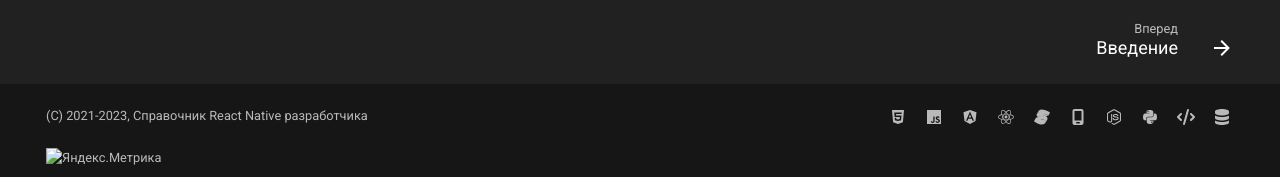
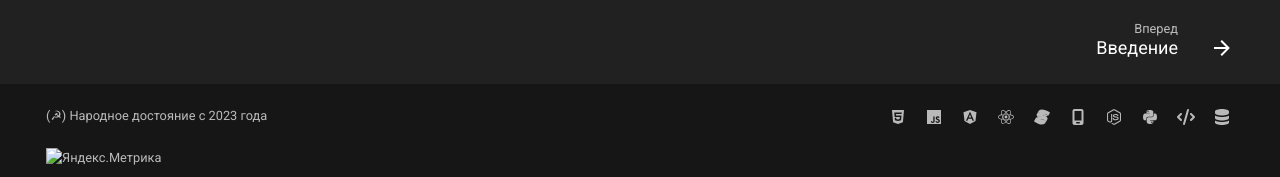
Before and after one commit to xsltdev/reactnativedev.ru, an MkDocs documentation site: the page built from docs/index.md, in a window 1280 px wide and 958 px high. Shown: the part 778-955 px from the top of the window. Built offline with MkDocs 1.6.1 and Material for MkDocs 9.7.7, drawn with Linux system fonts in a browser that asks for light colours; a script that is not in the unit is left out; comment, search, counter and statistics services are not loaded.

Commit message:
Update mkdocs.yml

```diff
--- a/mkdocs.yml
+++ b/mkdocs.yml
@@ -2,7 +2,7 @@ site_name: Справочник React Native
 site_url: https://reactnativedev.ru/
 site_description: Справочник React Native разработчика
 site_author: reactnativedev.ru
-copyright: (C) 2021-2023, Справочник React Native разработчика
+copyright: (☭) Народное достояние с 2023 года
 
 repo_name: 'Справочник на Github'
 repo_url: 'https://github.com/xsltdev/reactnativedev.ru'
```
